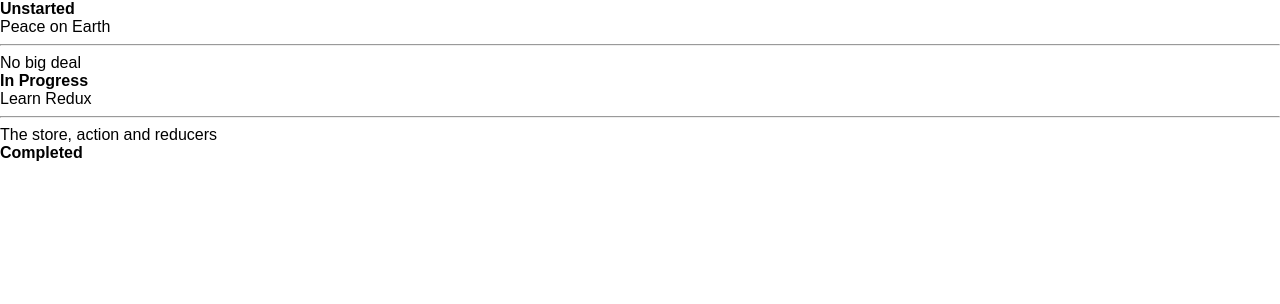
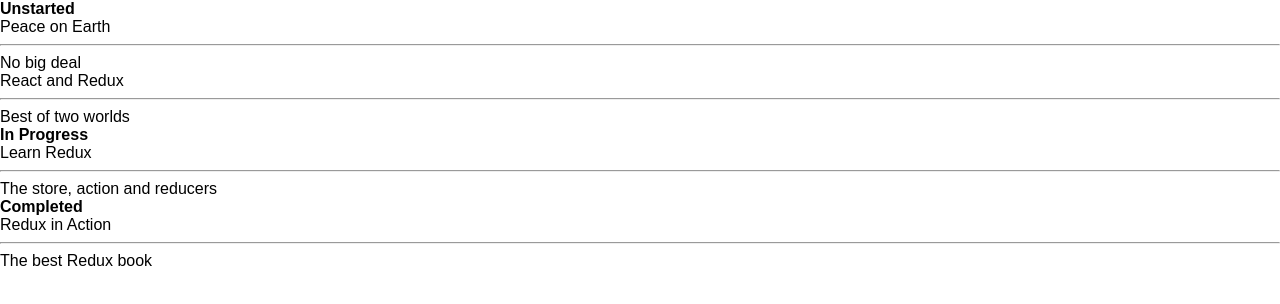
Before and after one commit to vietma/task-manager, a React (Create React App) app: page / in a window 1280 px wide. Shown: the top 304 px of the page. Built offline with nearby package versions, Linux system fonts and the light colour scheme.

Commit message:
added Redux

```diff
--- a/package.json
+++ b/package.json
@@ -5,7 +5,9 @@
   "dependencies": {
     "react": "^16.4.2",
     "react-dom": "^16.4.2",
-    "react-scripts": "1.1.5"
+    "react-redux": "^5.0.7",
+    "react-scripts": "1.1.5",
+    "redux": "^4.0.0"
   },
   "scripts": {
     "start": "react-scripts start",
--- a/src/App.js
+++ b/src/App.js
@@ -2,30 +2,20 @@ import React, { Component } from "react";
 import TasksPage from "./components/TasksPage";
 /* import logo from './logo.svg';
 import './App.css'; */
-
-const mockTasks = [
-  {
-    id: 1,
-    title: "Learn Redux",
-    description: "The store, action and reducers",
-    status: "In Progress"
-  },
-  {
-    id: 2,
-    title: "Peace on Earth",
-    description: "No big deal",
-    status: "Unstarted"
-  }
-];
+import { connect } from "react-redux";
 
 class App extends Component {
   render() {
     return (
       <div className="main-content">
-        <TasksPage tasks={mockTasks} />
+        <TasksPage tasks={this.props.tasks} />
       </div>
     );
   }
 }
 
-export default App;
+function mapStateToProps(state) {
+  return { tasks: state.tasks };
+}
+
+export default connect(mapStateToProps)(App);
--- a/src/index.js
+++ b/src/index.js
@@ -1,8 +1,18 @@
-import React from 'react';
-import ReactDOM from 'react-dom';
-import './index.css';
-import App from './App';
-import registerServiceWorker from './registerServiceWorker';
+import React from "react";
+import ReactDOM from "react-dom";
+import "./index.css";
+import App from "./App";
+import registerServiceWorker from "./registerServiceWorker";
+import { createStore } from "redux";
+import tasks from "./reducers";
+import { Provider } from "react-redux";
 
-ReactDOM.render(<App />, document.getElementById('root'));
+const store = createStore(tasks);
+
+ReactDOM.render(
+  <Provider store={store}>
+    <App />
+  </Provider>,
+  document.getElementById("root")
+);
 registerServiceWorker();
--- /dev/null
+++ b/src/reducers/index.jsx
@@ -0,0 +1,30 @@
+const mockTasks = [
+  {
+    id: 1,
+    title: "Learn Redux",
+    description: "The store, action and reducers",
+    status: "In Progress"
+  },
+  {
+    id: 2,
+    title: "Peace on Earth",
+    description: "No big deal",
+    status: "Unstarted"
+  },
+  {
+    id: 3,
+    title: "Redux in Action",
+    description: "The best Redux book",
+    status: "Completed"
+  },
+  {
+    id: 4,
+    title: "React and Redux",
+    description: "Best of two worlds",
+    status: "Unstarted"
+  }
+];
+
+export default function tasks(state = { tasks: mockTasks }, action) {
+  return state;
+}
```
Also changed, not shown: 1 other file (tests, documents, lock files or other folders).
